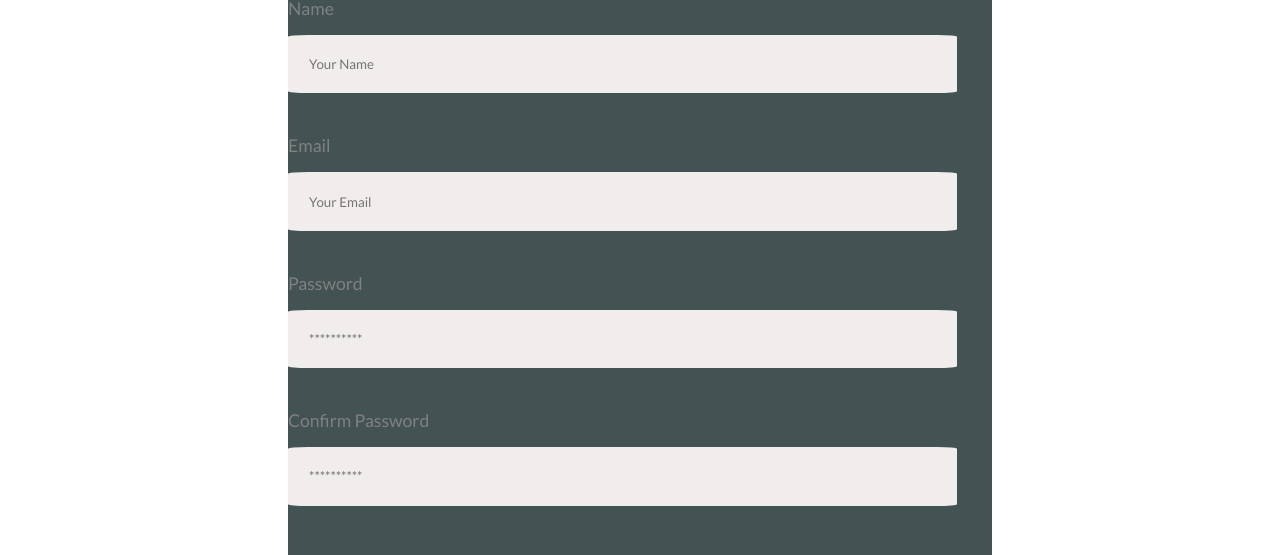
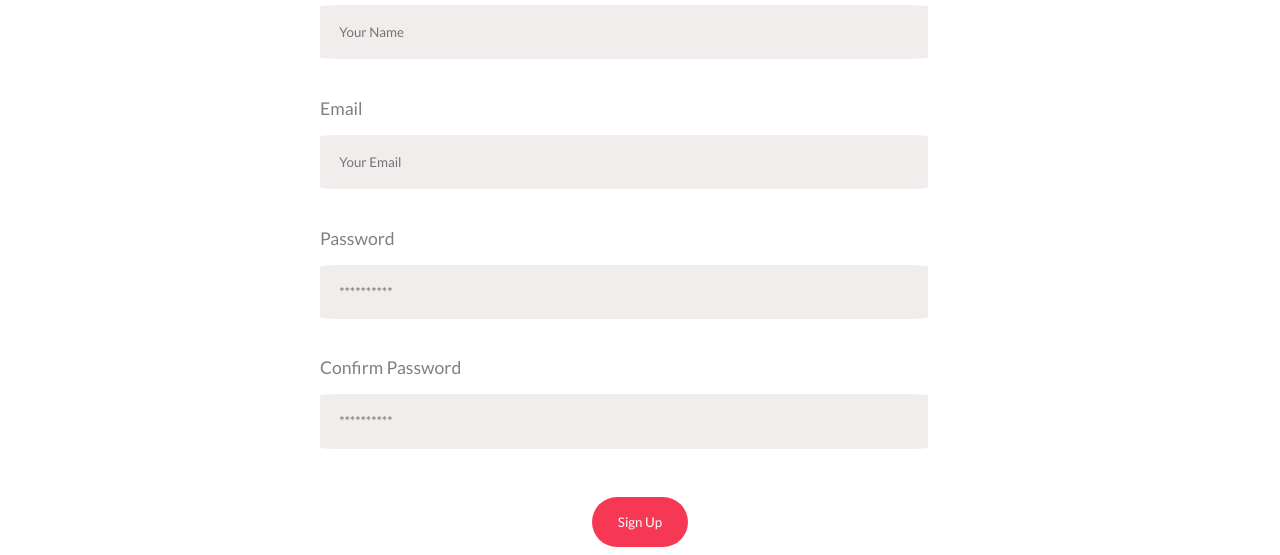
Before and after one commit to Shadabkhan01/foodies-app, a website: page View/signup.pug in a window 1280 px wide. Shown: the part 141-696 px from the top of the page. Drawn offline with nearby package versions, Linux system fonts and the light colour scheme; files that its build step writes are made by us from their sources.

Commit message:
css update

```diff
--- a/public/css/style.css
+++ b/public/css/style.css
@@ -556,7 +556,7 @@ cursor: pointer;
 
 
 
-@import url(https://fonts.googleapis.com/css?family=Open+Sans:300);
+/* @import url(https://fonts.googleapis.com/css?family=Open+Sans:300);
 
 
 .signupSection {
@@ -644,4 +644,4 @@ cursor: pointer;
 #join-btn:hover {
   background: rgba(20, 20, 20, .8);
   padding: 10px 80px;
-}
+} */
```
